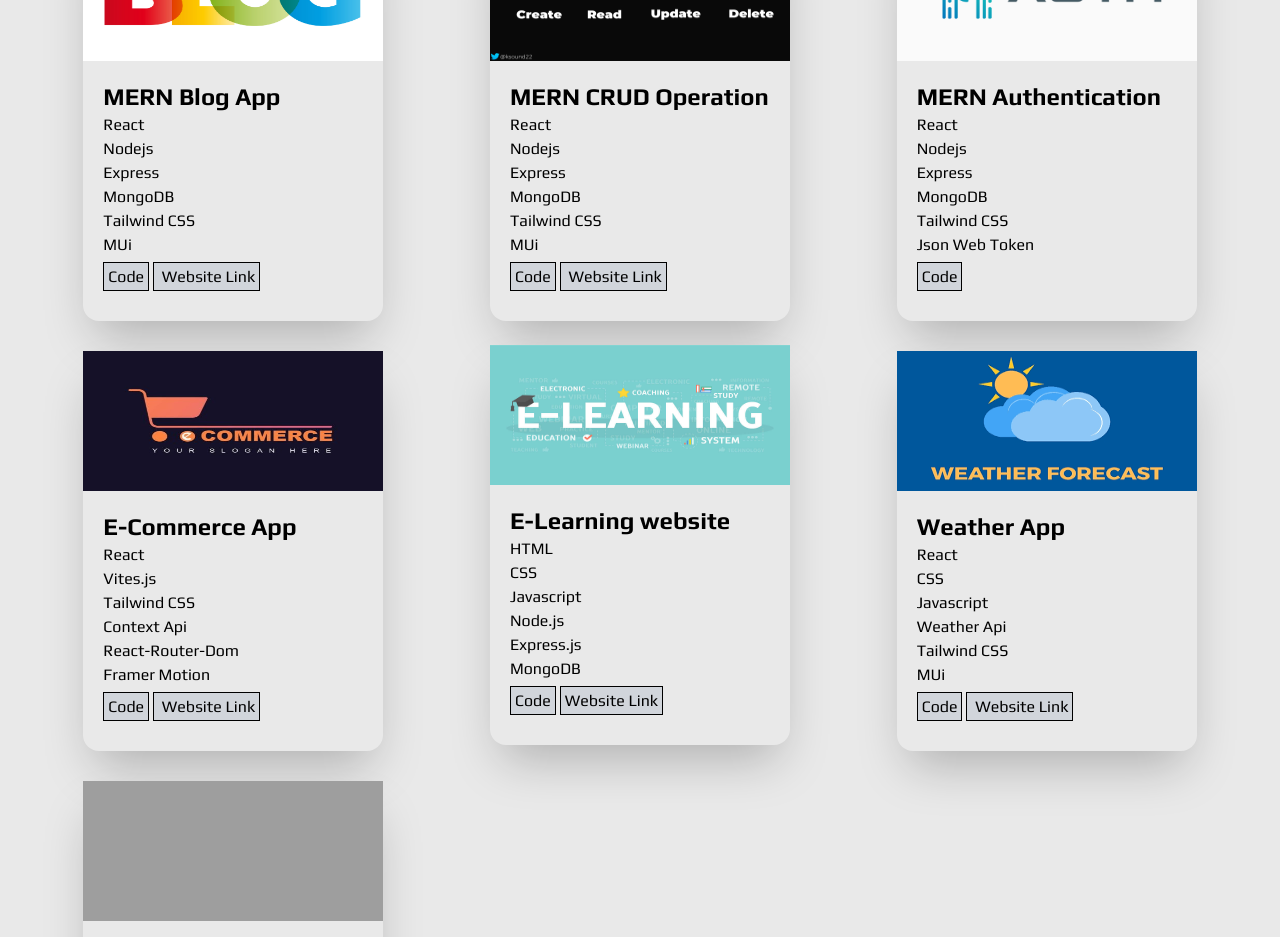
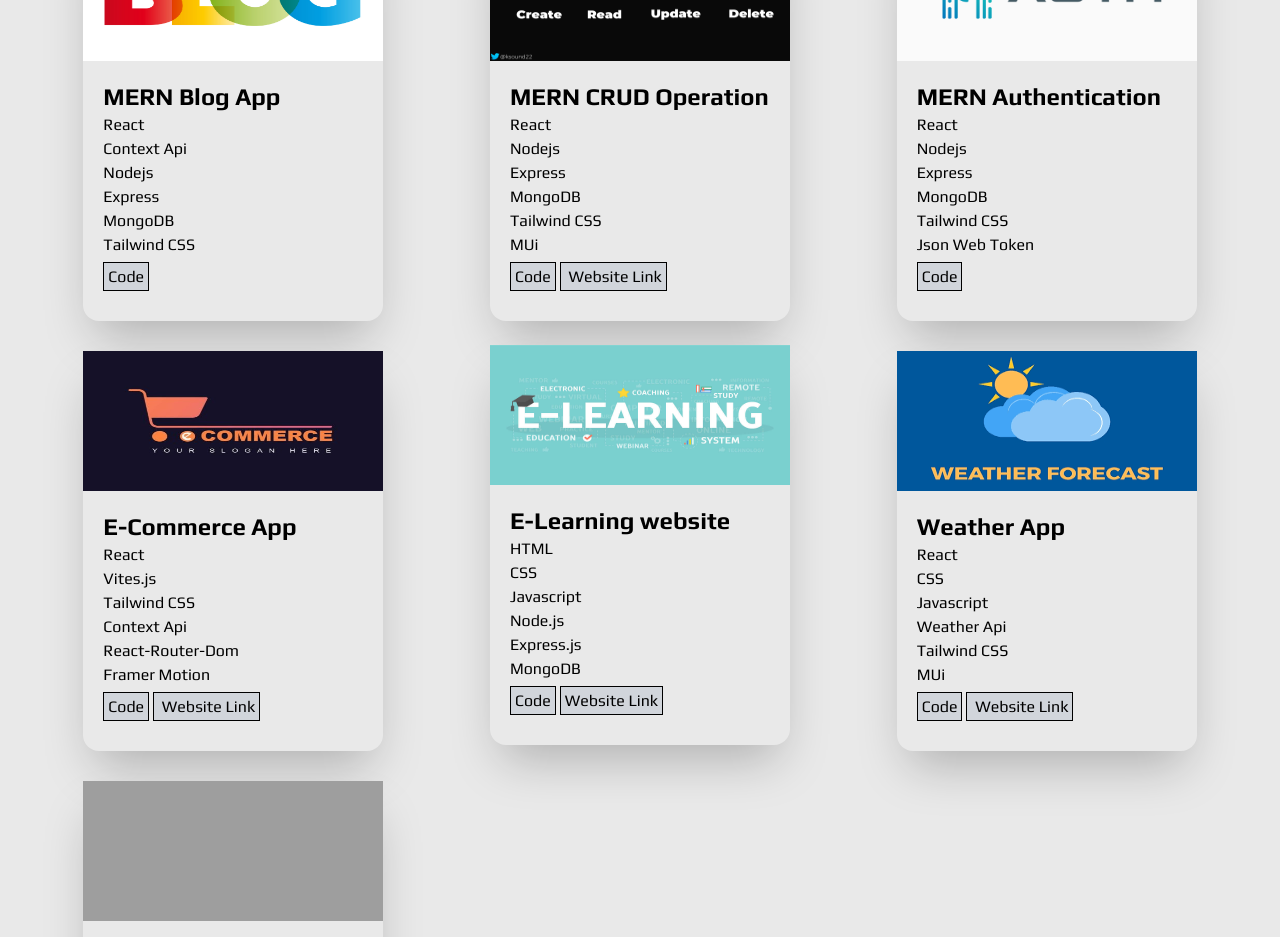
Before and after one commit to sanjayachari/ranjan-portfolio, a React (Create React App) app: page / in a window 1280 px wide. Shown: the part 2040-2977 px from the top of the page. Built offline with nearby package versions, Linux system fonts and the light colour scheme; grey boxes are pictures that could not be loaded; a web font is replaced by a local one.

Commit message:
web link remove

```diff
--- a/src/components/Project.jsx
+++ b/src/components/Project.jsx
@@ -34,14 +34,14 @@ const Project = () => {
         <div className='p-5'>
             <p className='font-bold text-2xl'> MERN Blog App</p>
             <p>React</p>
+            <p>Context Api</p>
             <p>Nodejs</p>
             <p>Express</p>
             <p>MongoDB</p>
             <p>Tailwind CSS</p>
-            <p>MUi</p>
             <div className='mt-2'>
             <a className='bg-gray-300 text-black border border-black p-1' href='https://github.com/Sanjay-acharya-au50/CRUD_BACKEND'>Code</a>
-            <a className='bg-gray-300 text-black border border-black p-1 m-1' href='https://sanjay-mern-crud-project.vercel.app/'> Website Link </a>
+
             </div>
 
 
```
